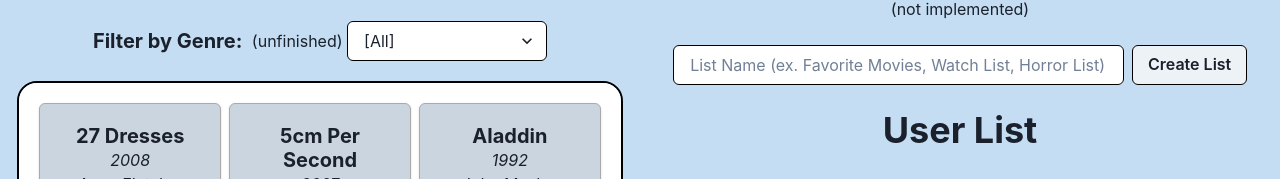
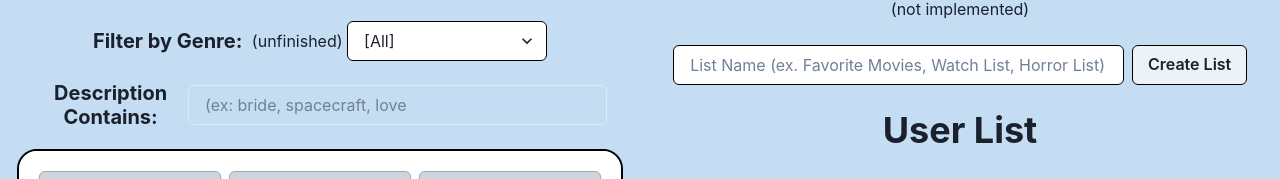
Before and after one commit to amansjot/Team5-MoviePedia, a React (Create React App) app: page / in a window 1280 px wide. Shown: the part 169-348 px from the top of the page. Built offline with nearby package versions, Linux system fonts and the light colour scheme.

Commit message:
Adding filter by keyword

```diff
--- a/src/components/MovieCards.tsx
+++ b/src/components/MovieCards.tsx
@@ -1,6 +1,6 @@
 import React, { useState } from "react";
 import { Movie } from "./Movie";
-import { SimpleGrid, Card, CardBody,Text,CardHeader, Image, Box, Heading, Flex, Spacer, CardFooter, Stack, HStack, Container, RadioGroup, Radio, Center, Select, CloseButton } from "@chakra-ui/react";
+import { SimpleGrid, Card, CardBody,Text,CardHeader, Image, Box, Heading, Flex, Spacer, CardFooter, Stack, HStack, Container, RadioGroup, Radio, Center, Select, CloseButton, FormControl, FormLabel, Input } from "@chakra-ui/react";
 import { moviesList } from "./MoviesList";
 import { Button } from "@chakra-ui/react";
 import { Popover, PopoverBody,PopoverTrigger, PopoverArrow, PopoverCloseButton,PopoverContent} from "@chakra-ui/react";
@@ -139,6 +139,20 @@ export function MovieCards({
             sortList(sort);
         }
     }
+    const [second_filter, setSecondFilter] = useState<string>("");
+    function filterContains(event: React.ChangeEvent<HTMLInputElement>){
+        setSecondFilter(event.target.value);
+        if(second_filter!= ""){
+            const filteredList = getMovies(moviesList).filter((movie: Movie) => {
+                return movie.plot.includes(second_filter);
+            });
+            setMovieList(filteredList);
+        } else{
+            setMovieList(getMovies(moviesList));
+            sortList(sort);
+        }
+
+    }
 
     function closeButton(index: number): JSX.Element {
         if (localStorage.getItem("role") == "Super") {
@@ -171,6 +185,21 @@ export function MovieCards({
                             );
                         }) }
                     </Select>
+                </Center>
+            </Container>
+
+            {/* Filter by Description Contains Feature  */}
+            <Container>
+                <Center mb ={5}>
+                    <Heading size="md"> Description Contains: </Heading>
+                    <FormControl>
+                        <Input
+                            placeholder="(ex: bride, spacecraft, love"
+                            type="description_contains"
+                            value={second_filter}
+                            onChange={filterContains}
+                        />
+                    </FormControl>
                 </Center>
             </Container>
 
```
